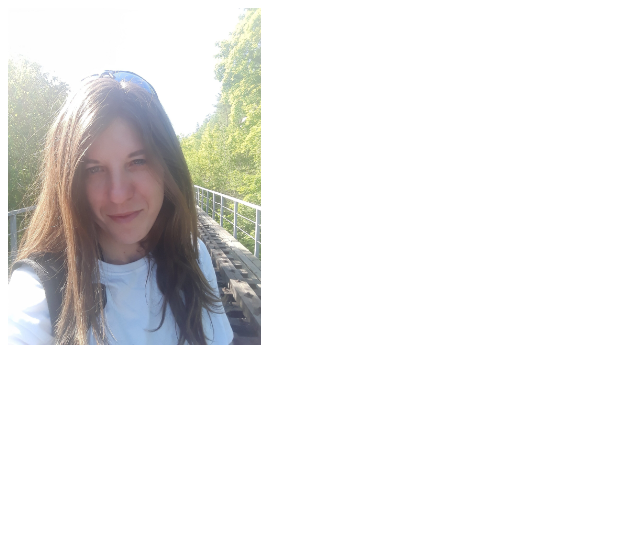
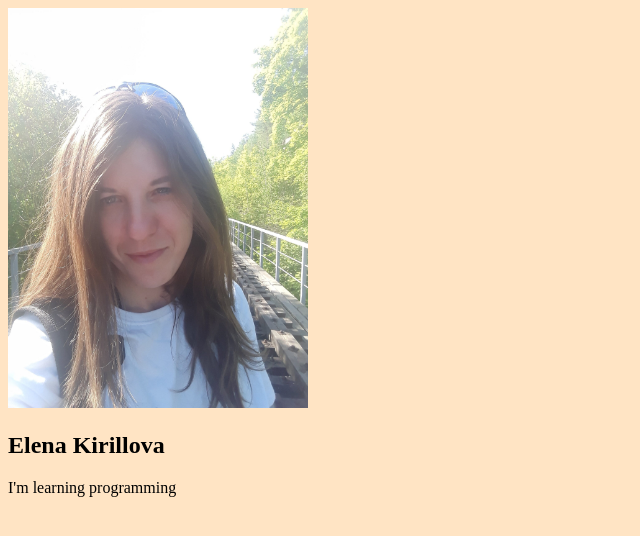
Before and after one commit to ElenaNam/rsschool-cv, a plain HTML site: page index.html in a window 1280 px wide. Shown: the whole page, without its empty margins (0-640 px from the left). Drawn offline with Linux system fonts and the light colour scheme.

Commit message:
feat: update cv

```diff
--- a/index.html
+++ b/index.html
@@ -4,11 +4,28 @@
     <meta charset="UTF-8">
     <meta name="viewport" content="width=device-width, initial-scale=1.0">
     <link rel='stylesheet' href='main.css'>
-    <title>Document</title>
+    <title>Kirillova_CV</title>
 </head>
-<body>
-    <section>
-        <img src="Фото к CV (1).jpg" alt="image" width="20%">
-    </section>
+<body style="background-color: bisque;">
+    <main>
+        <section class="first">
+
+        </section>
+
+        <section class="second">
+            <div>
+                <img src="Фото к CV (1).jpg" alt="image" width="300px">
+            </div>
+
+            <div>
+                <h1>Elena Kirillova</h1>
+                <p>I'm learning programming</p>
+            </div>
+        </section>
+
+        <section class="detail">
+
+        </section>
+    </main>
 </body>
 </html>
```
